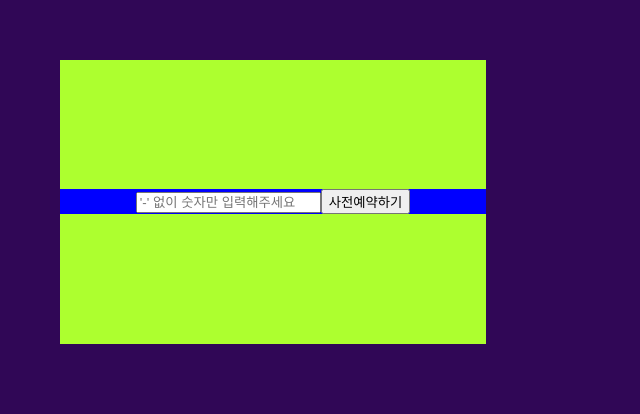
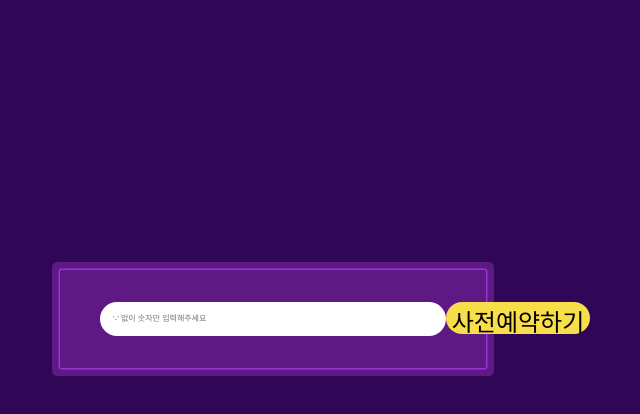
Before and after one commit to o-henry/Cookie_Run_Project, a React (Create React App) app: page / in a window 1280 px wide. Shown: the part 198-612 px from the top of the page, without its empty margins (367-1007 px from the left). Built offline with nearby package versions, Linux system fonts and the light colour scheme.

Commit message:
Update forminput css v1

```diff
--- a/src/components/atoms/Button/Button.tsx
+++ b/src/components/atoms/Button/Button.tsx
@@ -1,15 +1,24 @@
 import React from 'react'
+import 'sass/main.scss';
+import classNames from 'classnames';
 
 interface Props {
     // onClick setState handler
     onClick?: () => void;
+    // style
+    style?: string;
 }
 
-function Button({ onClick }: Props): React.ReactElement {
+function Button({ onClick, style }: Props): React.ReactElement {
     return (
-        <button onClick={onClick}>사전예약하기</button>
+        <button className={classNames('Button', style)} onClick={onClick}>사전예약하기</button>
     )
 }
 
+Button.defaultProps = {
+    style: ''
+};
+
+
 
 export default Button
--- a/src/components/molecules/FormInput/FormInput.tsx
+++ b/src/components/molecules/FormInput/FormInput.tsx
@@ -1,18 +1,20 @@
 import React from 'react'
 import { Button, Input } from 'components'
+import 'sass/main.scss'
 
 interface Props {
     value: string;
     placeholder?: string;
+    style?: string;
     onChange: (e: React.ChangeEvent<HTMLInputElement>) => void;
     onClick: () => void;
 }
 
-function FormInput({ value, placeholder, onChange, onClick }: Props): React.ReactElement {
+function FormInput({ value, placeholder, onChange, onClick, style }: Props): React.ReactElement {
     return (
-        <div>
-            <Input value={value} placeholder={placeholder} onChange={onChange} />
-            <Button onClick={onClick} />
+        <div className="forminput">
+            <Input style={style} value={value} placeholder={placeholder} onChange={onChange} />
+            <Button style={style} onClick={onClick} />
         </div>
     )
 }
--- a/src/pages/Reservation/Reservation.tsx
+++ b/src/pages/Reservation/Reservation.tsx
@@ -30,6 +30,7 @@ function Reservation(): React.ReactElement {
         <ResvTemplate
             content={
                 <FormInput
+                    style="resv"
                     placeholder="'-' 없이 숫자만 입력해주세요"
                     value={phoneNumber}
                     onChange={e => setPhoneNumber(e.target.value)}
--- a/src/sass/abstract/_mixin.scss
+++ b/src/sass/abstract/_mixin.scss
@@ -35,10 +35,10 @@
     .main {
       display: flex;
       flex-direction: column;
-      justify-content: center;
+      justify-content: flex-end;
       text-align: center;
       grid-area: main;
-      background: greenyellow;
+      // background: greenyellow;
     }
     .footer {
       grid-area: footer;
--- a/src/sass/abstract/_reset.scss
+++ b/src/sass/abstract/_reset.scss
@@ -127,3 +127,7 @@ table {
   border-collapse: collapse;
   border-spacing: 0;
 }
+input::placeholder {
+  font-family: Arial, Helvetica, sans-serif;
+  opacity: 1; /* 파이어폭스에서 뿌옇게 나오는 현상을 방지하기 위한 css */
+}
--- a/src/sass/abstract/_utils.scss
+++ b/src/sass/abstract/_utils.scss
@@ -9,6 +9,7 @@ $regular: 400;
 $bold: 600;
 
 // font-size
+$very-small: 0.5rem;
 $small: 0.9rem;
 $medium: 1.5rem;
 $big: 2.5rem;
@@ -16,6 +17,10 @@ $big: 2.5rem;
 // color
 $white: white;
 $purple: #300756;
+$light-purple: #5e1985;
+$border-line: #7825ac;
+$inner-line: #9933db;
+$button-color: #f9de4b;
 
 // letter-spacing
 $short: 0.3rem;
@@ -29,3 +34,8 @@ $header-padding: 1.5rem 0 2rem 0;
 // content
 $content-padding: 1rem 0 0 0;
 $content-font-weight: $bold;
+
+// formInput
+$form-border-radius: 3rem;
+$form-border-status: none;
+$form-height: 2rem;
--- a/src/sass/atoms/_button.scss
+++ b/src/sass/atoms/_button.scss
@@ -0,0 +1,13 @@
+@import '../abstract/utils';
+
+.Button {
+  &.resv {
+    position: absolute;
+    text-align: center;
+    height: $form-height;
+    border-radius: $form-border-radius;
+    border: $form-border-status;
+    background: $button-color;
+    font-size: $medium;
+  }
+}
--- a/src/sass/atoms/_input.scss
+++ b/src/sass/atoms/_input.scss
@@ -1,4 +1,11 @@
 @import '../abstract/utils';
 
 .Input {
+  &.resv {
+    width: 20rem;
+    padding: 0.8rem;
+    border-radius: $form-border-radius;
+    border: $form-border-status;
+    font-size: $very-small;
+  }
 }
--- a/src/sass/layout/_grid.scss
+++ b/src/sass/layout/_grid.scss
@@ -1,5 +1,9 @@
 @import '../abstract/mixin';
 @import '../abstract/utils';
+
+* {
+  font-family: 'Jua', sans-serif;
+}
 
 html,
 body,
@@ -7,7 +11,6 @@ body,
 #root > div {
   overflow: hidden;
   height: 100%;
-  font-family: 'Jua', sans-serif;
   background: $purple;
 }
 
--- a/src/sass/molecules/_forminput.scss
+++ b/src/sass/molecules/_forminput.scss
@@ -0,0 +1,8 @@
+@import '../abstract/utils';
+
+.forminput {
+  background: $light-purple;
+  box-shadow: 0 0 0 0.09rem $inner-line, 0 0 0 0.5rem $light-purple;
+  border-radius: 0.1rem;
+  padding: 2rem 0.5rem 2rem 0.5rem;
+}
--- a/src/sass/templates/_reservation.scss
+++ b/src/sass/templates/_reservation.scss
@@ -1,3 +1,2 @@
 .ResvTemplate {
-  background: blue;
 }
```
Lines whose indentation alone changed are shown as unchanged.
